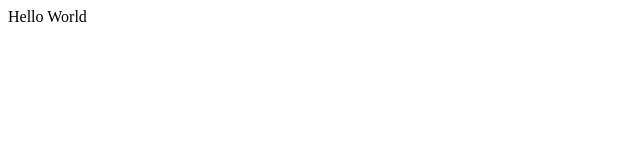
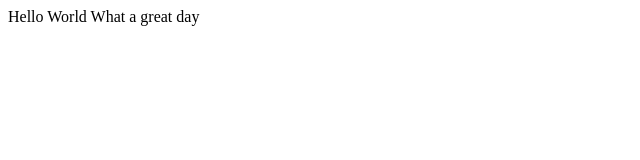
Before and after one commit to ChadPerdue77/WebFundamentals, a plain HTML site: page 0.01_intro.html in a window 1280 px wide. Shown: the whole page, without its empty margins (0-640 px from the left). Drawn offline with Linux system fonts and the light colour scheme.

Commit message:
changed intro file

```diff
--- a/0.01_intro.html
+++ b/0.01_intro.html
@@ -7,5 +7,6 @@
 
   Hello World
 
+  What a great day
 </body>
 </html>
```
